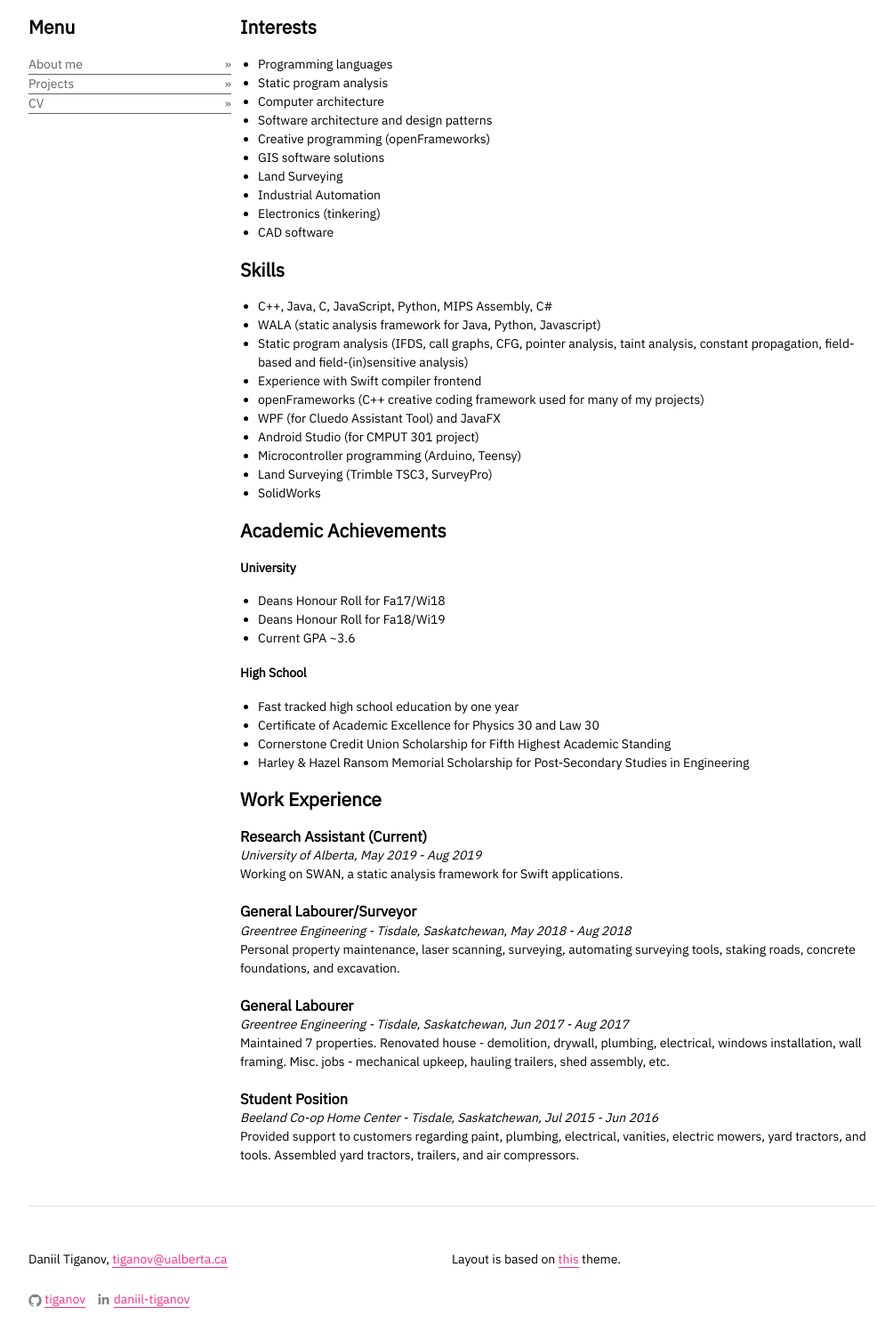
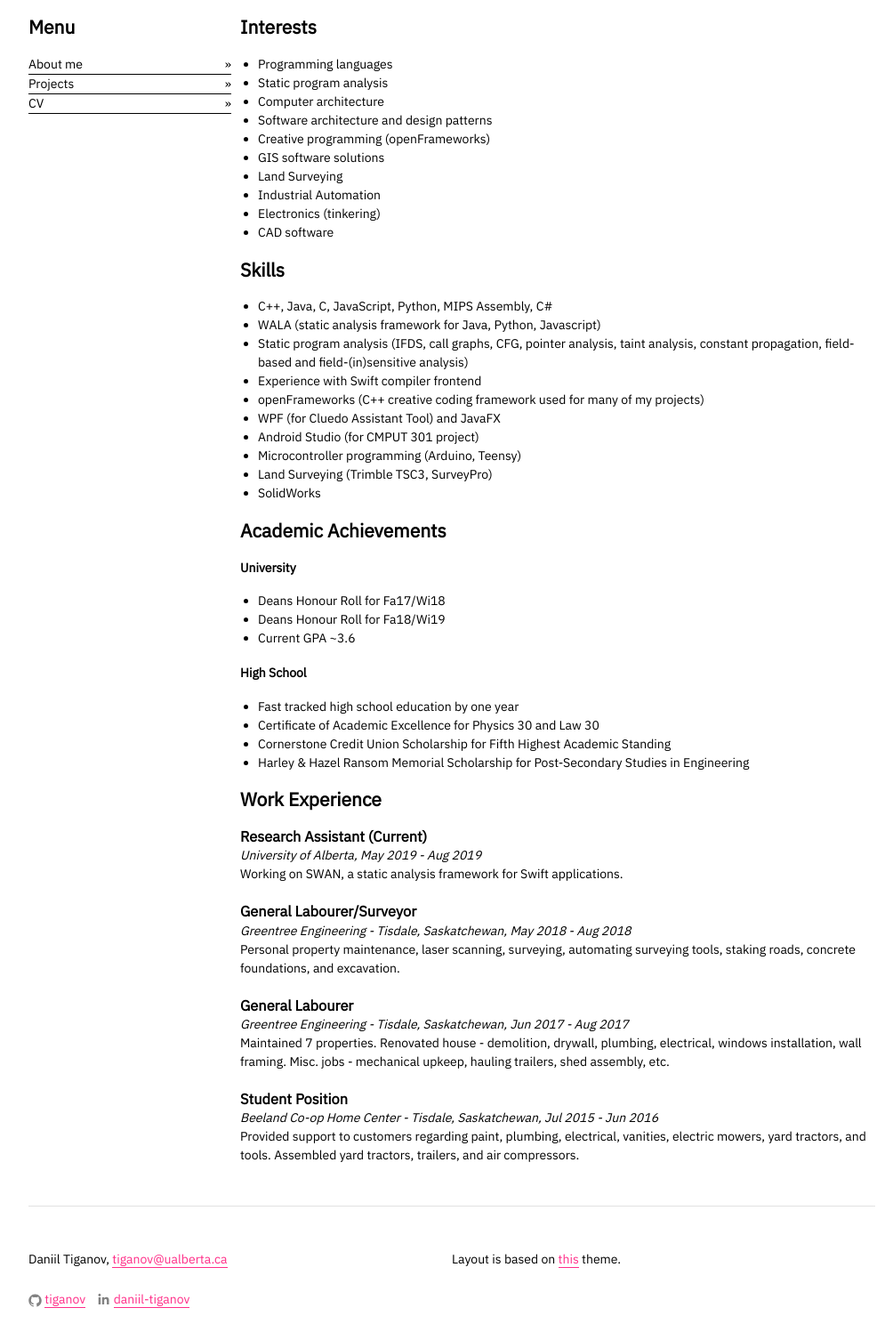
Before and after one commit to tiganov/tiganov.github.io, a Jekyll site: the page built from cv.html, in a window 1280 px wide. Shown: the whole page at 89% size, without its empty margins (132-1136 px from the left). Built offline with Jekyll 4.4.1, drawn with Linux system fonts in a browser that asks for light colours.

```diff
--- a/_includes/navigation.html
+++ b/_includes/navigation.html
@@ -4,10 +4,11 @@
   <nav class="menu" role="menubar">
     {% assign url = page.url|remove:'index.html' %}
     {% for link in site.navigation %}
-        <a class="menu-item {% if url == link.url %}active{% endif %}"
+      <a class="menu-item active"
         role="menuitem" href="{{ link.url | prepend: site.baseurl }}" title="{{ link.title }}">
         {{ link.text }} <div class="pull-right">»</div>
       </a>
     {% endfor %}
   </nav>
+
 </div>
```
Also changed, not shown: 1 other file. Lines whose indentation alone changed are shown as unchanged.
